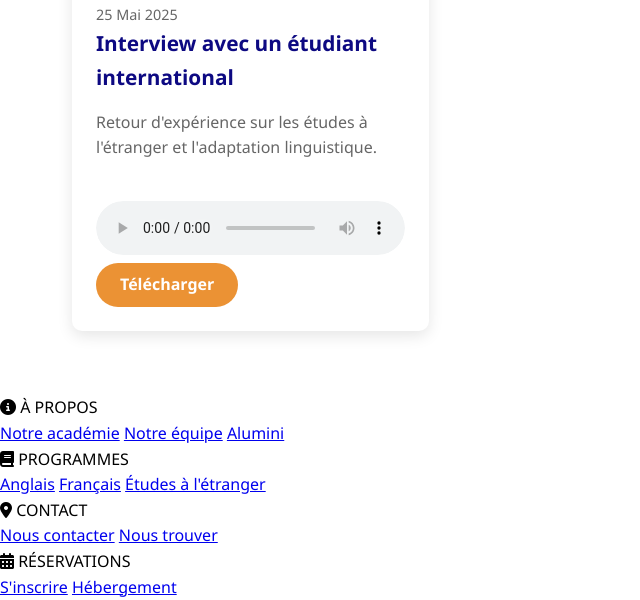
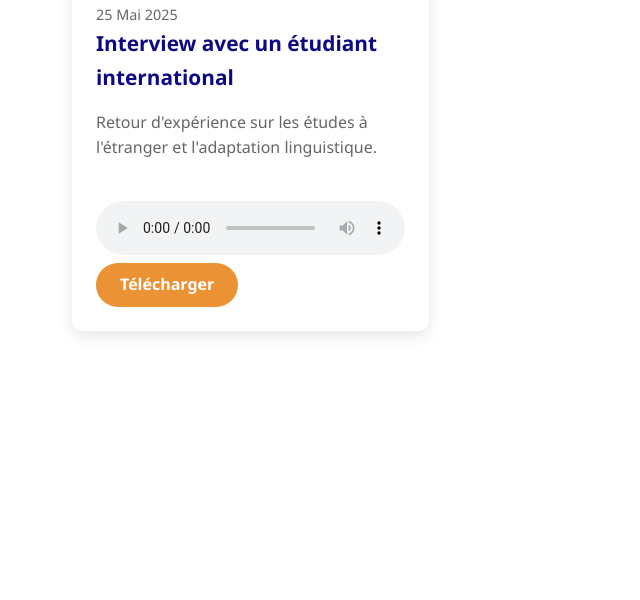
Before and after one commit to AHOUANDERaymond/FOREIGN-LANGUAGE-ACADEMY-GH, a plain HTML site: page podcast.html in a window 1280 px wide. Shown: the part 1111-1711 px from the top of the page, without its empty margins (0-640 px from the left). After the commit the page ends 1506 px from the top, so only its background shows below. Drawn offline with Linux system fonts and the light colour scheme.

Commit message:
Enlever le pied de page

```diff
--- a/podcast.html
+++ b/podcast.html
@@ -206,59 +206,7 @@
     </div>
   </div>
 
-  <!-- Pied de page (identique à votre index.html) -->
-  <footer class="app-footer">
-    <div class="footer-tabs">
-      <!-- Onglet About -->
-      <div class="footer-tab">
-        <div class="tab-header">
-          <i class="fas fa-info-circle"></i>
-          <span>À PROPOS</span>
-        </div>
-        <div class="tab-content">
-          <a href="about.html">Notre académie</a>
-          <a href="team.html">Notre équipe</a>
-          <a href="alumini.html">Alumini</a>
-        </div>
-      </div>
 
-      <!-- Onglet Programmes -->
-      <div class="footer-tab">
-        <div class="tab-header">
-          <i class="fas fa-book"></i>
-          <span>PROGRAMMES</span>
-        </div>
-        <div class="tab-content">
-          <a href="english.html">Anglais</a>
-          <a href="french.html">Français</a>
-          <a href="etudes-bourses.html">Études à l'étranger</a>
-        </div>
-      </div>
-
-      <!-- Onglet Contact -->
-      <div class="footer-tab">
-        <div class="tab-header">
-          <i class="fas fa-map-marker-alt"></i>
-          <span>CONTACT</span>
-        </div>
-        <div class="tab-content">
-          <a href="contactez-nous.html">Nous contacter</a>
-          <a href="map.html">Nous trouver</a>
-        </div>
-      </div>
-
-      <!-- Onglet Réservations -->
-      <div class="footer-tab">
-        <div class="tab-header">
-          <i class="fas fa-calendar-alt"></i>
-          <span>RÉSERVATIONS</span>
-        </div>
-        <div class="tab-content">
-          <a href="inscription.html">S'inscrire</a>
-          <a href="housing.html">Hébergement</a>
-        </div>
-      </div>
-    </div>
 
 
   </footer>
```
